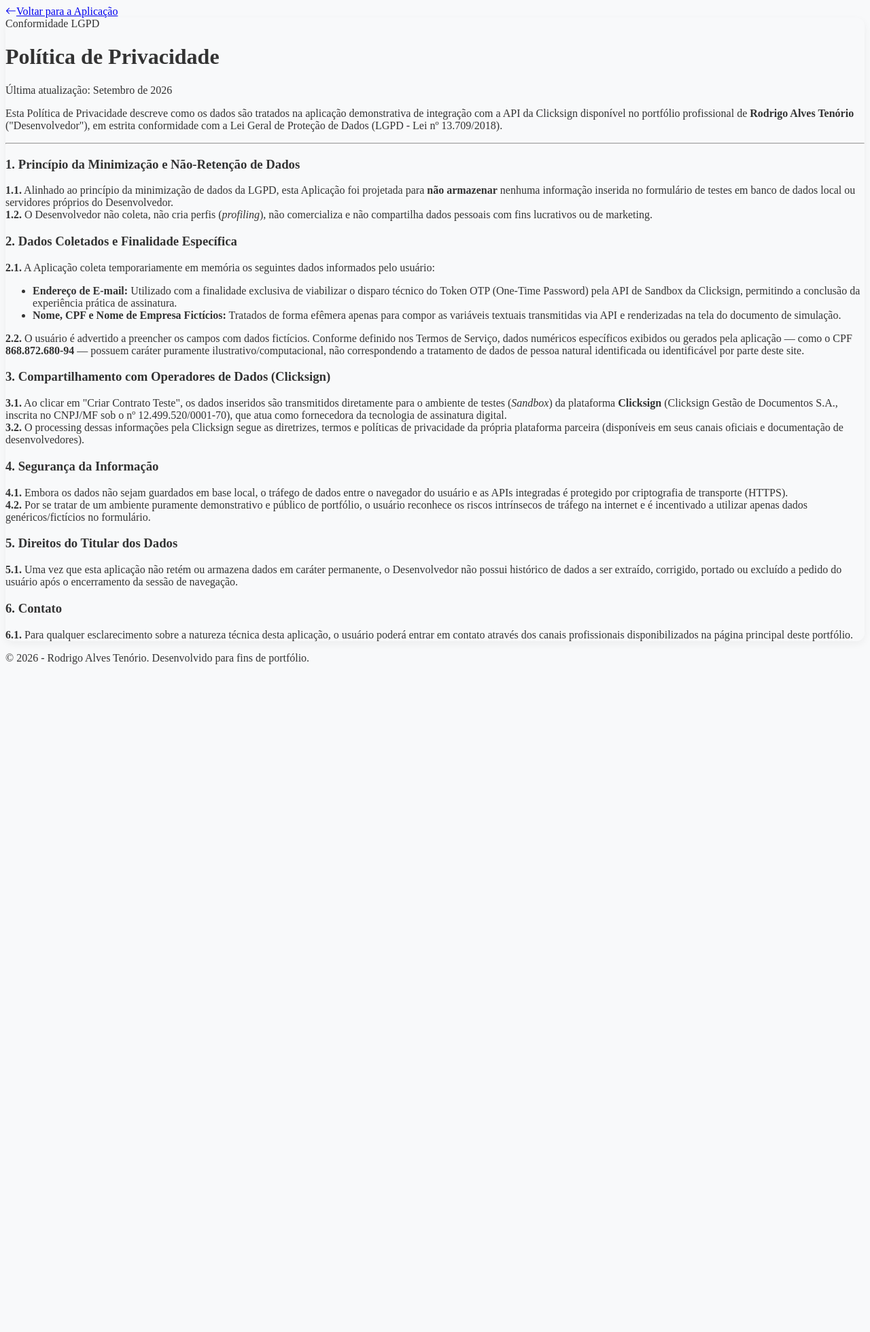
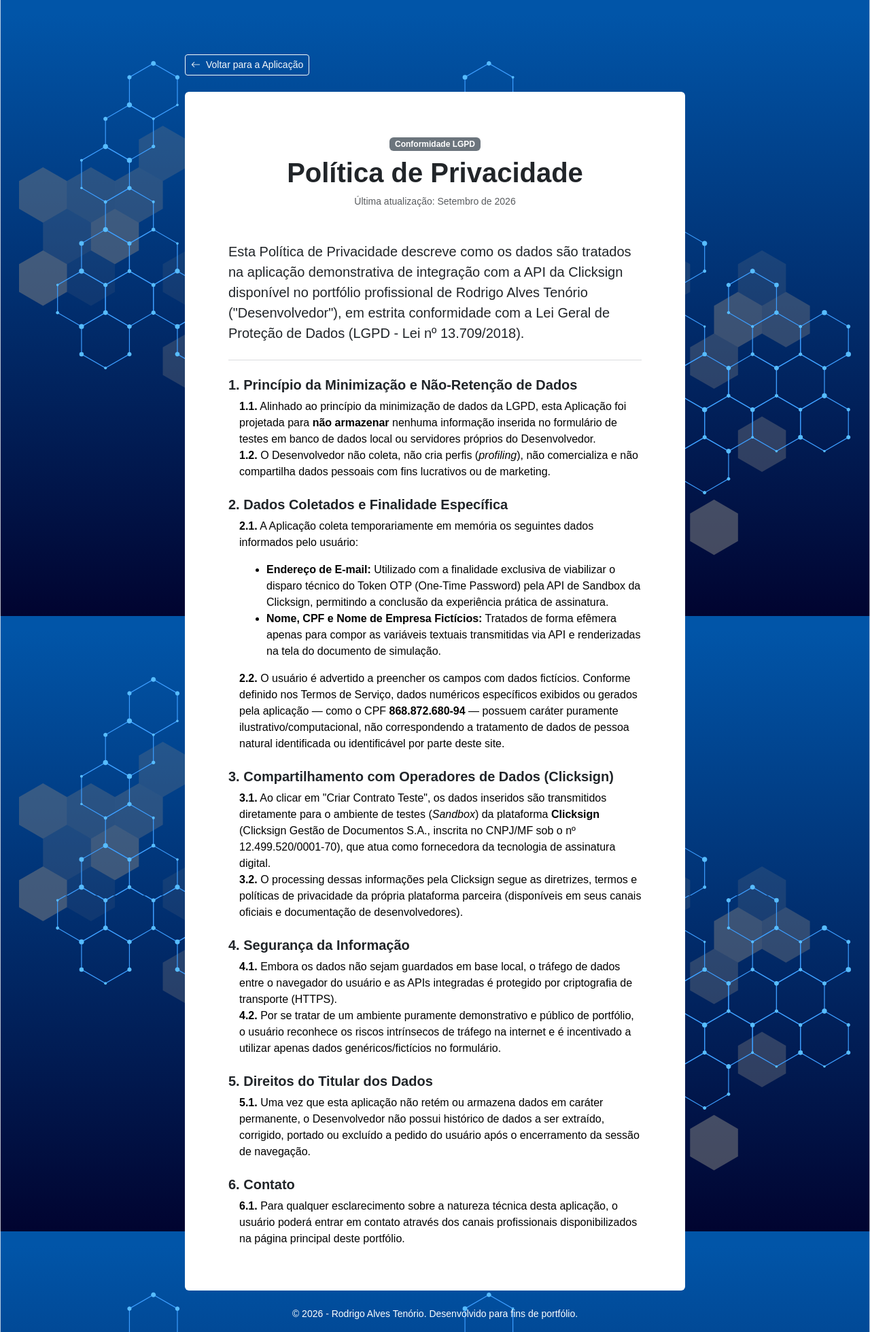
Before and after one commit to rodten23/portal_rodten23, a Flask app: page /privacy_policy_contract in a window 1280 px wide. Shown: the whole page at 68% size. Before the commit the page ends 977 px from the top, so only its background shows below. Run offline with Flask 3, Linux system fonts and the light colour scheme; some libraries are stand-ins or nearby versions.

Commit message:
:lipstick: feat: Estilização do termo de serviço e política de privacidade para contrato teste.

```diff
--- a/portal_rodten23/templates/privacy_policy_contract.html
+++ b/portal_rodten23/templates/privacy_policy_contract.html
@@ -4,13 +4,11 @@
     <meta charset="UTF-8">
     <meta http-equiv="X-UA-Compatible" content="IE=edge">
     <meta name="viewport" content="width=device-width, initial-scale=1">
+    <link rel="stylesheet" href="../static/bootstrap/css/bootstrap.css">
+    <link rel="stylesheet" href="../static/style_contract.css">
+    <link rel="stylesheet" href="https://cdn.jsdelivr.net/npm/bootstrap-icons@1.11.1/font/bootstrap-icons.css">
     <link rel="icon" type="image/png" href="../static/img/rodrigo_favicon.png">
-    <link rel="stylesheet" href="https://cdn.jsdelivr.net/npm/bootstrap-icons@1.11.1/font/bootstrap-icons.css">
     <title>Política de Privacidade - Contrato Teste</title>
-    <style>
-        body { background-color: #f8f9fa; color: #333; }
-        .legal-card { border-radius: 12px; box-shadow: 0 4px 12px rgba(0,0,0,0.05); }
-    </style>
 </head>
 <body>
 
@@ -20,7 +18,7 @@
 
                 <!-- Botão Voltar -->
                 <div class="mb-4">
-                    <a href="{{ url_for('contract') }}" class="btn btn-sm btn-outline-secondary">
+                    <a href="{{ url_for('contract') }}" class="btn btn-sm btn-outline-light">
                         <i class="bi bi-arrow-left me-2"></i>Voltar para a Aplicação
                     </a>
                 </div>
@@ -30,7 +28,7 @@
                     <div class="card-body">
 
                         <div class="text-center mb-5">
-                            <span class="badge bg-success mb-2">Conformidade LGPD</span>
+                            <span class="badge bg-secondary mb-2">Conformidade LGPD</span>
                             <h1 class="display-6 fw-bold text-dark">Política de Privacidade</h1>
                             <p class="text-muted small">Última atualização: Setembro de 2026</p>
                         </div>
@@ -42,42 +40,42 @@
                         <hr class="my-4 text-secondary opacity-25">
 
                         <h3 class="h5 fw-bold text-dark mt-4">1. Princípio da Minimização e Não-Retenção de Dados</h3>
-                        <p class="ps-3 text-secondary">
+                        <p class="ps-3 text-black">
                             <strong>1.1.</strong> Alinhado ao princípio da minimização de dados da LGPD, esta Aplicação foi projetada para <strong>não armazenar</strong> nenhuma informação inserida no formulário de testes em banco de dados local ou servidores próprios do Desenvolvedor.<br>
                             <strong>1.2.</strong> O Desenvolvedor não coleta, não cria perfis (<em>profiling</em>), não comercializa e não compartilha dados pessoais com fins lucrativos ou de marketing.
                         </p>
 
                         <h3 class="h5 fw-bold text-dark mt-4">2. Dados Coletados e Finalidade Específica</h3>
-                        <p class="ps-3 text-secondary">
+                        <p class="ps-3 text-black">
                             <strong>2.1.</strong> A Aplicação coleta temporariamente em memória os seguintes dados informados pelo usuário:<br>
                         </p>
-                        <ul class="ms-4 text-secondary">
+                        <ul class="ms-4 text-black">
                             <li><strong>Endereço de E-mail:</strong> Utilizado com a finalidade exclusiva de viabilizar o disparo técnico do Token OTP (One-Time Password) pela API de Sandbox da Clicksign, permitindo a conclusão da experiência prática de assinatura.</li>
                             <li><strong>Nome, CPF e Nome de Empresa Fictícios:</strong> Tratados de forma efêmera apenas para compor as variáveis textuais transmitidas via API e renderizadas na tela do documento de simulação.</li>
                         </ul>
-                        <p class="ps-3 text-secondary">
+                        <p class="ps-3 text-black">
                             <strong>2.2.</strong> O usuário é advertido a preencher os campos com dados fictícios. Conforme definido nos Termos de Serviço, dados numéricos específicos exibidos ou gerados pela aplicação — como o CPF <strong>868.872.680-94</strong> — possuem caráter puramente ilustrativo/computacional, não correspondendo a tratamento de dados de pessoa natural identificada ou identificável por parte deste site.
                         </p>
 
                         <h3 class="h5 fw-bold text-dark mt-4">3. Compartilhamento com Operadores de Dados (Clicksign)</h3>
-                        <p class="ps-3 text-secondary">
+                        <p class="ps-3 text-black">
                             <strong>3.1.</strong> Ao clicar em "Criar Contrato Teste", os dados inseridos são transmitidos diretamente para o ambiente de testes (<em>Sandbox</em>) da plataforma <strong>Clicksign</strong> (Clicksign Gestão de Documentos S.A., inscrita no CNPJ/MF sob o nº 12.499.520/0001-70), que atua como fornecedora da tecnologia de assinatura digital.<br>
                             <strong>3.2.</strong> O processing dessas informações pela Clicksign segue as diretrizes, termos e políticas de privacidade da própria plataforma parceira (disponíveis em seus canais oficiais e documentação de desenvolvedores).
                         </p>
 
                         <h3 class="h5 fw-bold text-dark mt-4">4. Segurança da Informação</h3>
-                        <p class="ps-3 text-secondary">
+                        <p class="ps-3 text-black">
                             <strong>4.1.</strong> Embora os dados não sejam guardados em base local, o tráfego de dados entre o navegador do usuário e as APIs integradas é protegido por criptografia de transporte (HTTPS).<br>
                             <strong>4.2.</strong> Por se tratar de um ambiente puramente demonstrativo e público de portfólio, o usuário reconhece os riscos intrínsecos de tráfego na internet e é incentivado a utilizar apenas dados genéricos/fictícios no formulário.
                         </p>
 
                         <h3 class="h5 fw-bold text-dark mt-4">5. Direitos do Titular dos Dados</h3>
-                        <p class="ps-3 text-secondary">
+                        <p class="ps-3 text-black">
                             <strong>5.1.</strong> Uma vez que esta aplicação não retém ou armazena dados em caráter permanente, o Desenvolvedor não possui histórico de dados a ser extraído, corrigido, portado ou excluído a pedido do usuário após o encerramento da sessão de navegação.
                         </p>
 
                         <h3 class="h5 fw-bold text-dark mt-4">6. Contato</h3>
-                        <p class="ps-3 text-secondary mb-0">
+                        <p class="ps-3 text-black mb-0">
                             <strong>6.1.</strong> Para qualquer esclarecimento sobre a natureza técnica desta aplicação, o usuário poderá entrar em contato através dos canais profissionais disponibilizados na página principal deste portfólio.
                         </p>
 
@@ -85,7 +83,7 @@
                 </div>
 
                 <div class="text-center mt-4">
-                    <p class="text-muted small">&copy; {{ ano_corrente }} - Rodrigo Alves Tenório. Desenvolvido para fins de portfólio.</p>
+                    <p class="text-white small">&copy; {{ ano_corrente }} - Rodrigo Alves Tenório. Desenvolvido para fins de portfólio.</p>
                 </div>
 
             </div>
```
Also changed, not shown: portal_rodten23/templates/terms_service_contract.html (+11 -13 lines).
